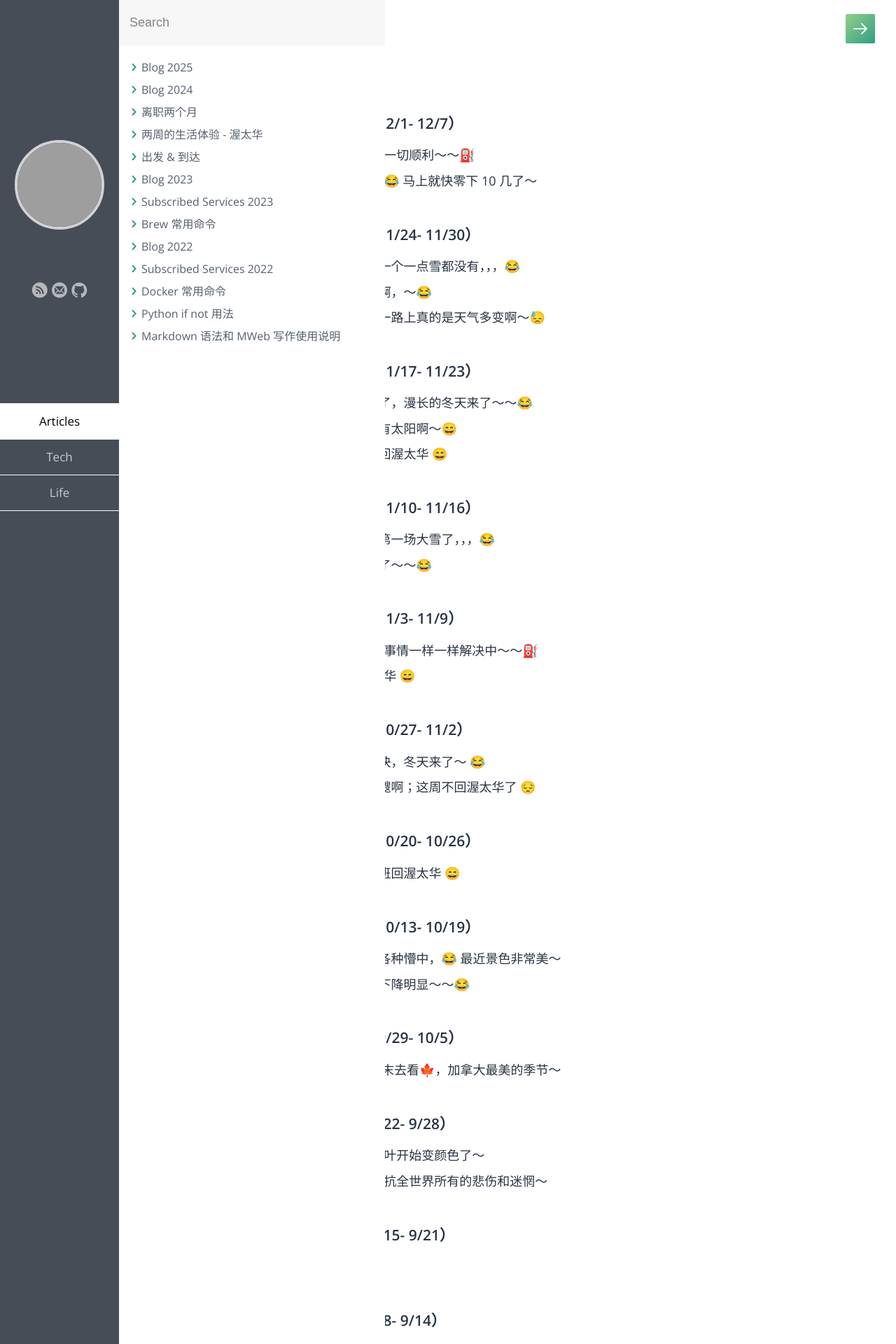
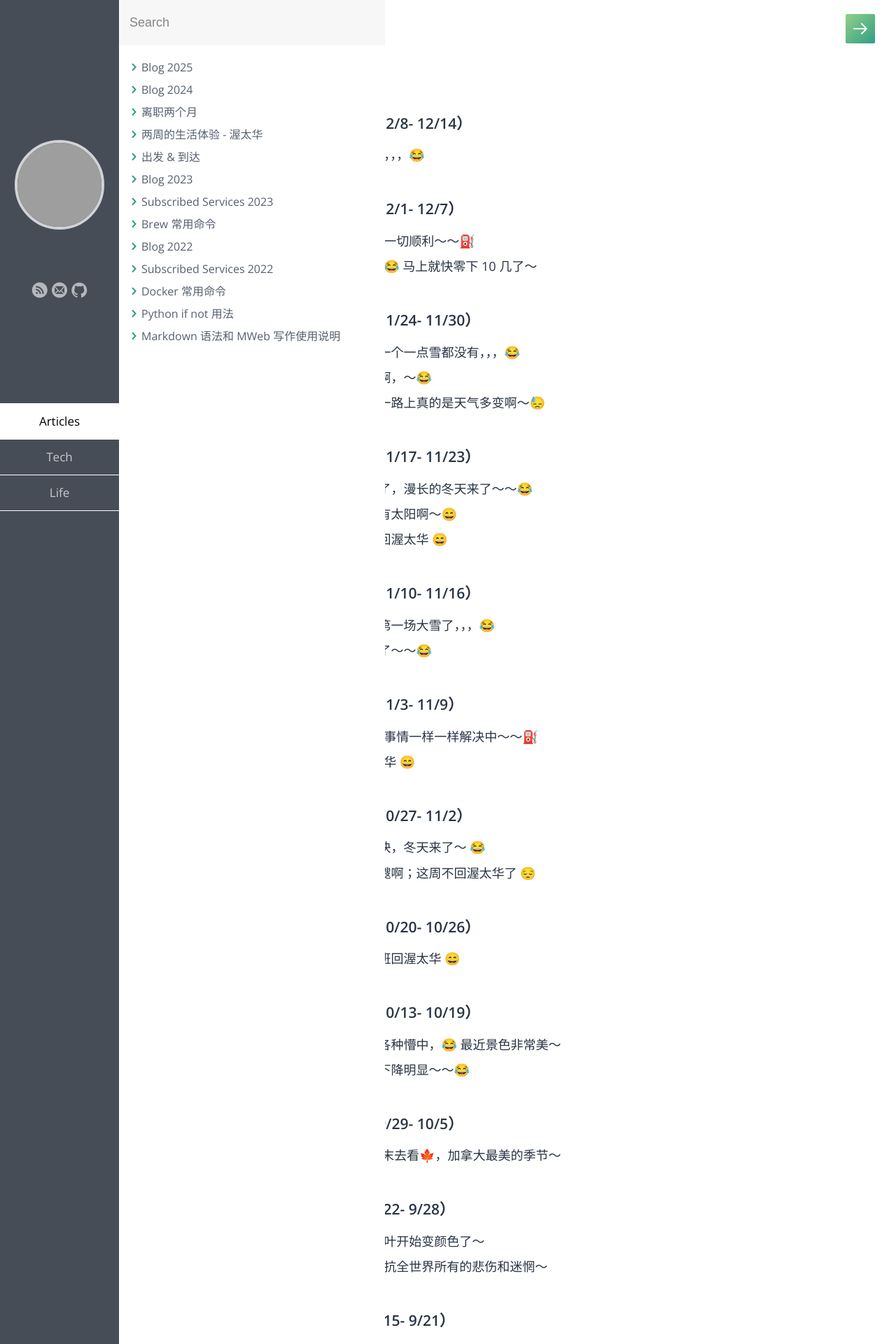
Before and after one commit to samxupeiran/samxupeiran.github.io, a Jekyll site: the page built from _posts/life/2025-01-02-my-blog.md, in a window 1280 px wide. Shown: the top 1920 px of the page at 70% size. Built offline with Jekyll 4.4.1, drawn with Linux system fonts in a browser that asks for light colours; some web fonts are replaced; some of the changed text lies outside the part shown; grey boxes are pictures that could not be loaded.

Commit message:
feat: add weekly blog 12/8

```diff
--- a/_posts/life/2025-01-02-my-blog.md
+++ b/_posts/life/2025-01-02-my-blog.md
@@ -5,6 +5,9 @@ category: Life
 tags: Blog
 ---
 
+
+- ### 2025 年 12 月 第 2 周（12/8- 12/14）
+     - 12/8 周一，冷到瑟瑟发抖，，，😂
 
 - ### 2025 年 12 月 第 1 周（12/1- 12/7）
      - 12/1 最后一个月了，期待一切顺利～～⛽️
```
